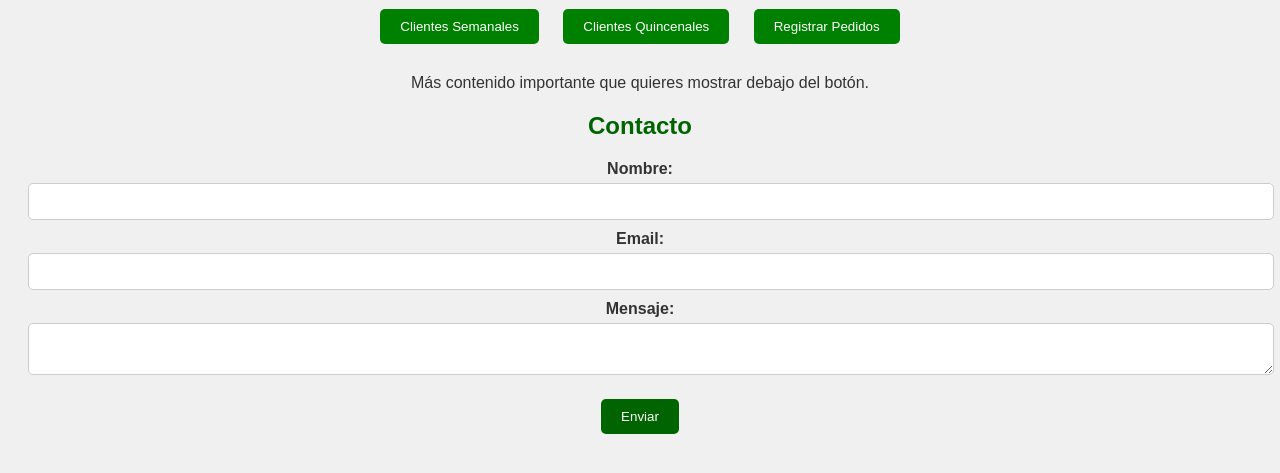
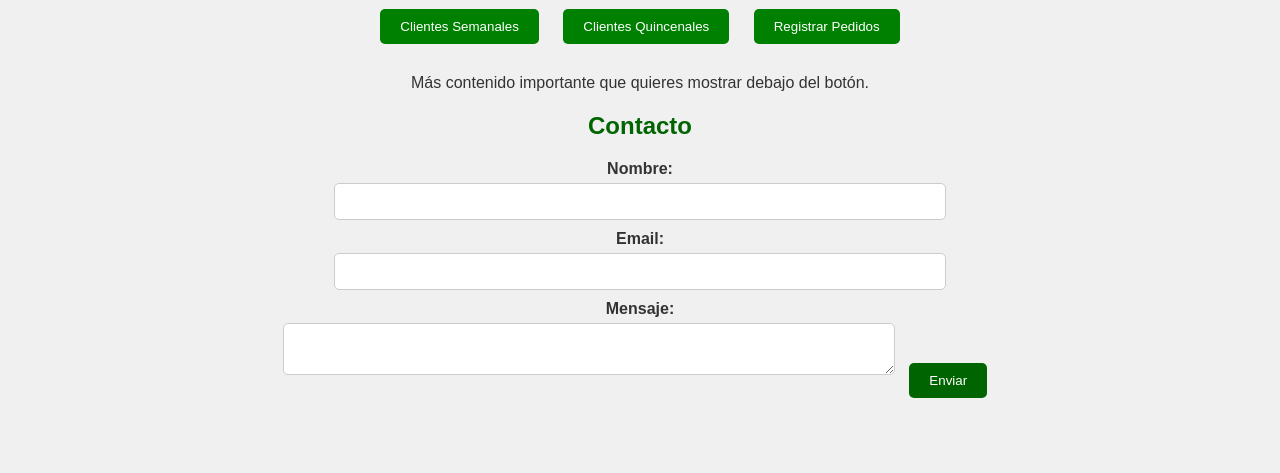
Before and after one commit to Diegocuello/CUMBRE, a plain HTML site: page index.html in a window 1280 px wide. Both pictures are taken after a click on the button "ENTRAR". Shown: the part 107-580 px from the top of the page. Drawn offline with Linux system fonts and the light colour scheme.

Commit message:
Update styles.css

```diff
--- a/styles.css
+++ b/styles.css
@@ -64,3 +64,12 @@ button:hover {
 .contact-form button:hover {
     background-color: #006400;
 }
+.contact-form input,
+.contact-form textarea {
+    width: 50%; /* Cambiado de 100% a 50% para hacerlos más estrechos */
+    padding: 10px;
+    margin-bottom: 10px;
+    border: 1px solid #ccc;
+    border-radius: 5px;
+    box-sizing: border-box; /* Asegura que el padding se incluya dentro del ancho */
+}
```
